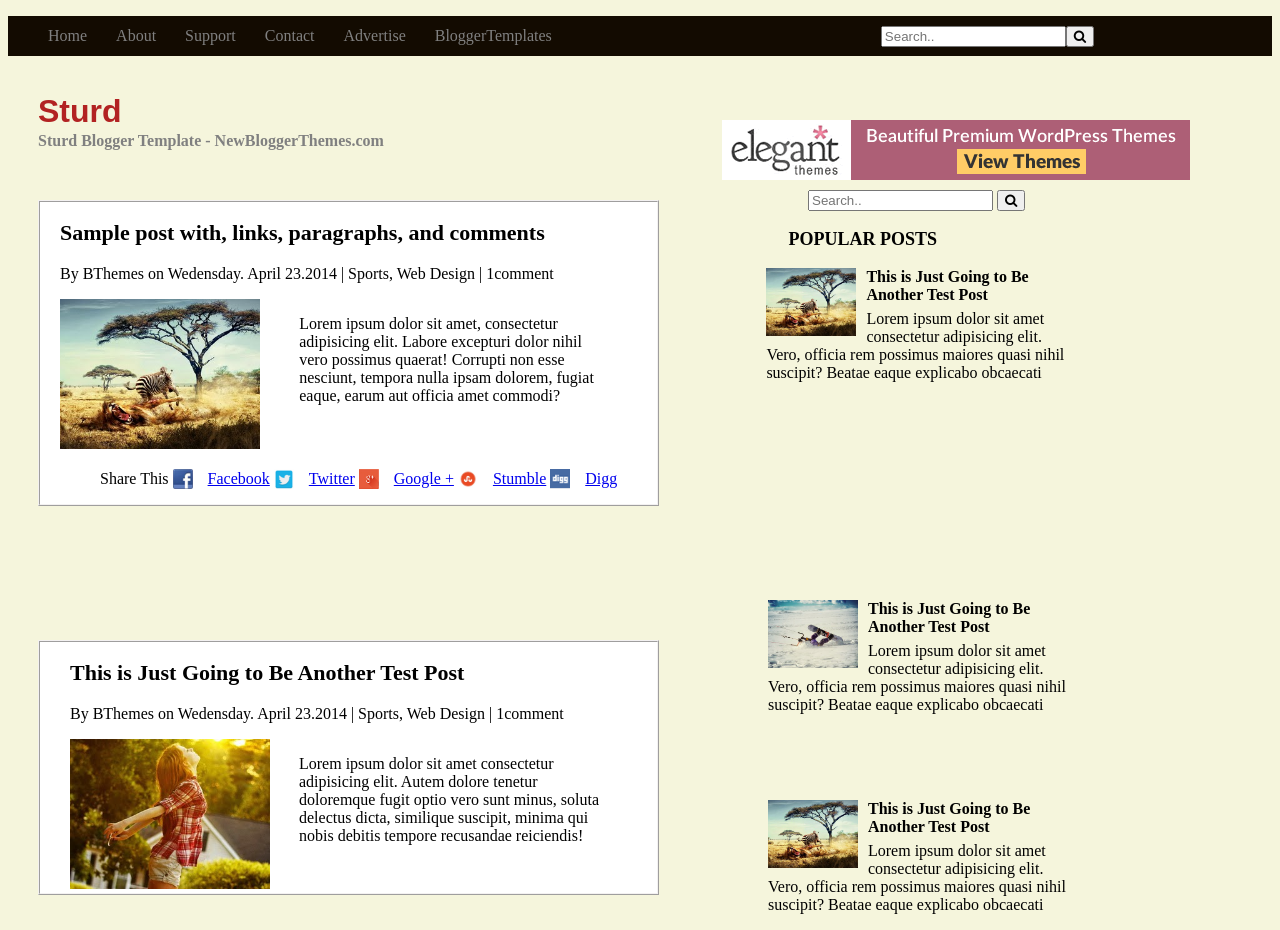
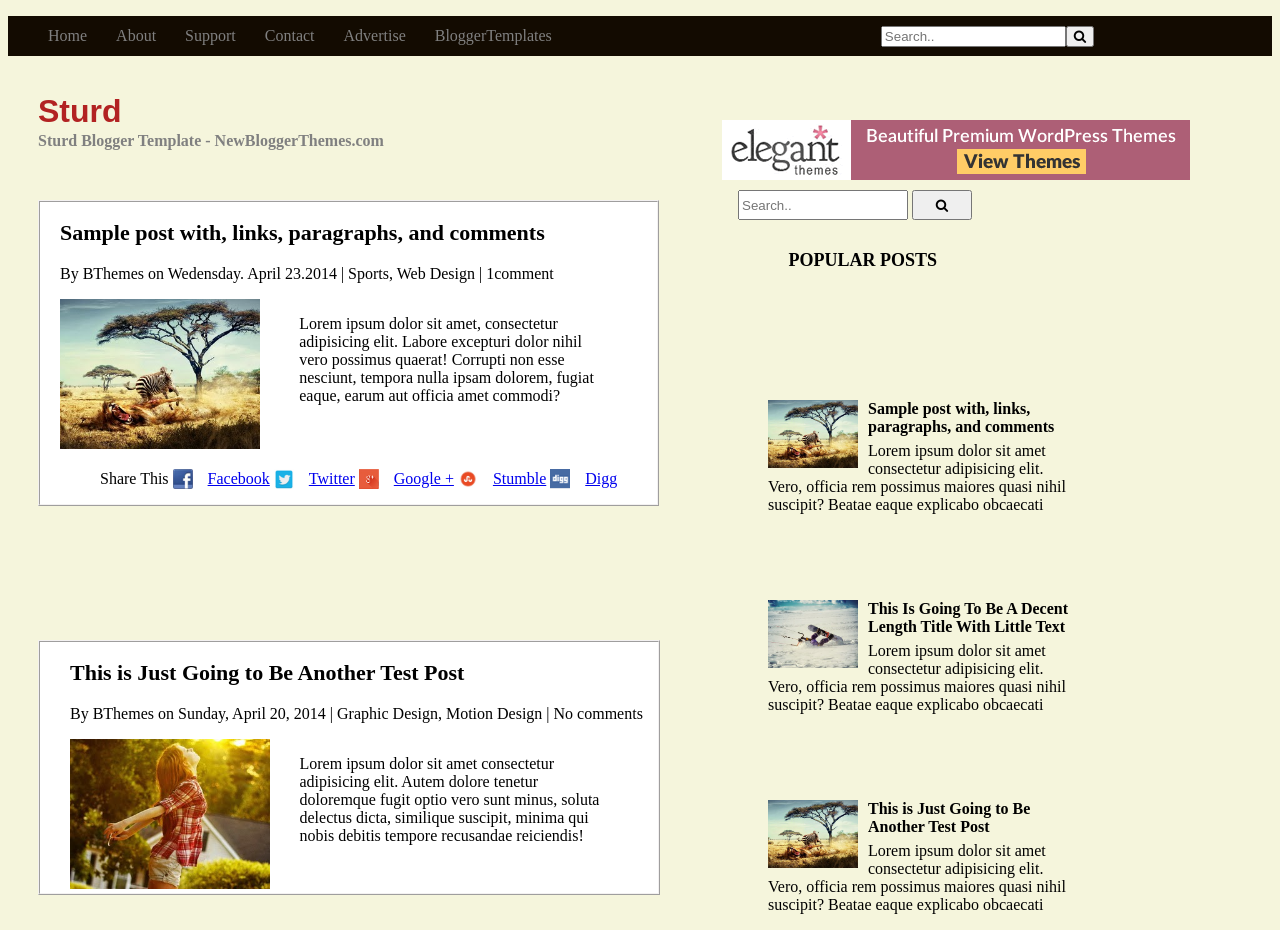
Before and after one commit to abdelqader-alomari/blogger-template, a plain HTML site: page index.html in a window 1280 px wide. Drawn offline with Linux system fonts and the light colour scheme.

Commit message:
little edit

```diff
--- a/index.html
+++ b/index.html
@@ -63,7 +63,7 @@
         <article id="art2">
             <div class="h2p">
                 <h2>This is Just Going to Be Another Test Post</h1>
-                <p>By BThemes on Wedensday. April 23.2014 | Sports, Web Design | 1comment</p>
+                <p>By BThemes  on Sunday, April 20, 2014  | Graphic Design, Motion Design  | No comments</p>
             </div>
                 <div class="pimg">
                 <p>Lorem ipsum dolor sit amet consectetur adipisicing elit. Autem dolore tenetur doloremque fugit optio vero sunt minus, soluta delectus dicta, similique suscipit, minima qui nobis debitis tempore recusandae reiciendis!</p>
@@ -73,7 +73,7 @@
         <aside>
             <div id="search2">
                 <form action="/index.html">
-                    <input type="text" placeholder="Search.." name="search">
+                    <input style="width: 170px; height: 30px;" type="text" placeholder="Search.." name="search">
                     <button type="submit"><i class="fa fa-search"></i></button>
                   </form>
             </div>
@@ -81,21 +81,21 @@
             <article id="art3">
                 <div class="h2pimg">
                     <img src="img/postimg-1.jpg" width="100px" alt="post img">
-                    <h2>This is Just Going to Be Another Test Post</h1>
+                    <h2>Sample post with, links, paragraphs, and comments</h2>
                     <p>Lorem ipsum dolor sit amet consectetur adipisicing elit. Vero, officia rem possimus maiores quasi nihil suscipit? Beatae eaque explicabo obcaecati</p>
                 </div>
             </article>
             <article id="art4">
                 <div class="h2pimg2">
                     <img src="img/postimg 3.jpg" width="100px" alt="post img">
-                    <h2>This is Just Going to Be Another Test Post</h1>
+                    <h2>This Is Going To Be A Decent Length Title With Little Text</h2>
                     <p>Lorem ipsum dolor sit amet consectetur adipisicing elit. Vero, officia rem possimus maiores quasi nihil suscipit? Beatae eaque explicabo obcaecati</p>
                 </div>
             </article>
             <article id="art5">
                 <div class="h2pimg3">
                     <img src="img/postimg-1.jpg" width="100px" alt="post img">
-                    <h2>This is Just Going to Be Another Test Post</h1>
+                    <h2>This is Just Going to Be Another Test Post</h2>
                     <p>Lorem ipsum dolor sit amet consectetur adipisicing elit. Vero, officia rem possimus maiores quasi nihil suscipit? Beatae eaque explicabo obcaecati</p>
                 </div>
             </article>
--- a/style.css
+++ b/style.css
@@ -69,7 +69,7 @@ width: 300px;
     position: absolute;
     top: 75%;
     padding-left: 30px;
-    padding-right: 93px;
+    padding-right: 15px;
     border: 2px ridge rgb(243, 241, 241)
 }
 .h2p h2{
@@ -92,16 +92,22 @@ width: 310px;
 }
 #search2{
     margin-top: 75px;
-    margin-left: 800px;
+    margin-left: 730px;
+}
+#search2 button{
+    width: 60px;
+    height: 30px;
 }
 .h2pimg {
-position: relative;
+position: absolute;
 left: 60%;
+top: 50%;
 float: left;
 width: 310px;
 }
 aside h3{
     text-align: right;
+    margin-top: 30px;
     padding-right: 335px;
     font-size: large;
     font-weight: bolder;
```
